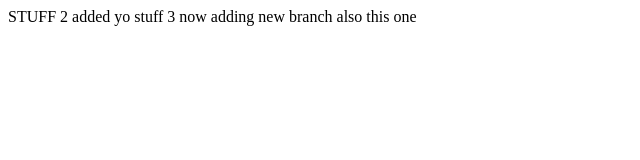
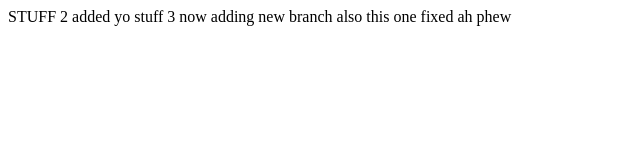
Before and after one commit to godnondsilva/experimentation, a plain HTML site: page index.html in a window 1280 px wide. Shown: the whole page, without its empty margins (0-640 px from the left). Drawn offline with Linux system fonts and the light colour scheme.

Commit message:
fixing ah-phew

```diff
--- a/index.html
+++ b/index.html
@@ -12,6 +12,7 @@
     adding new branch
     also this one
 
+    fixed ah phew
 
 </body>
 </html>
```
